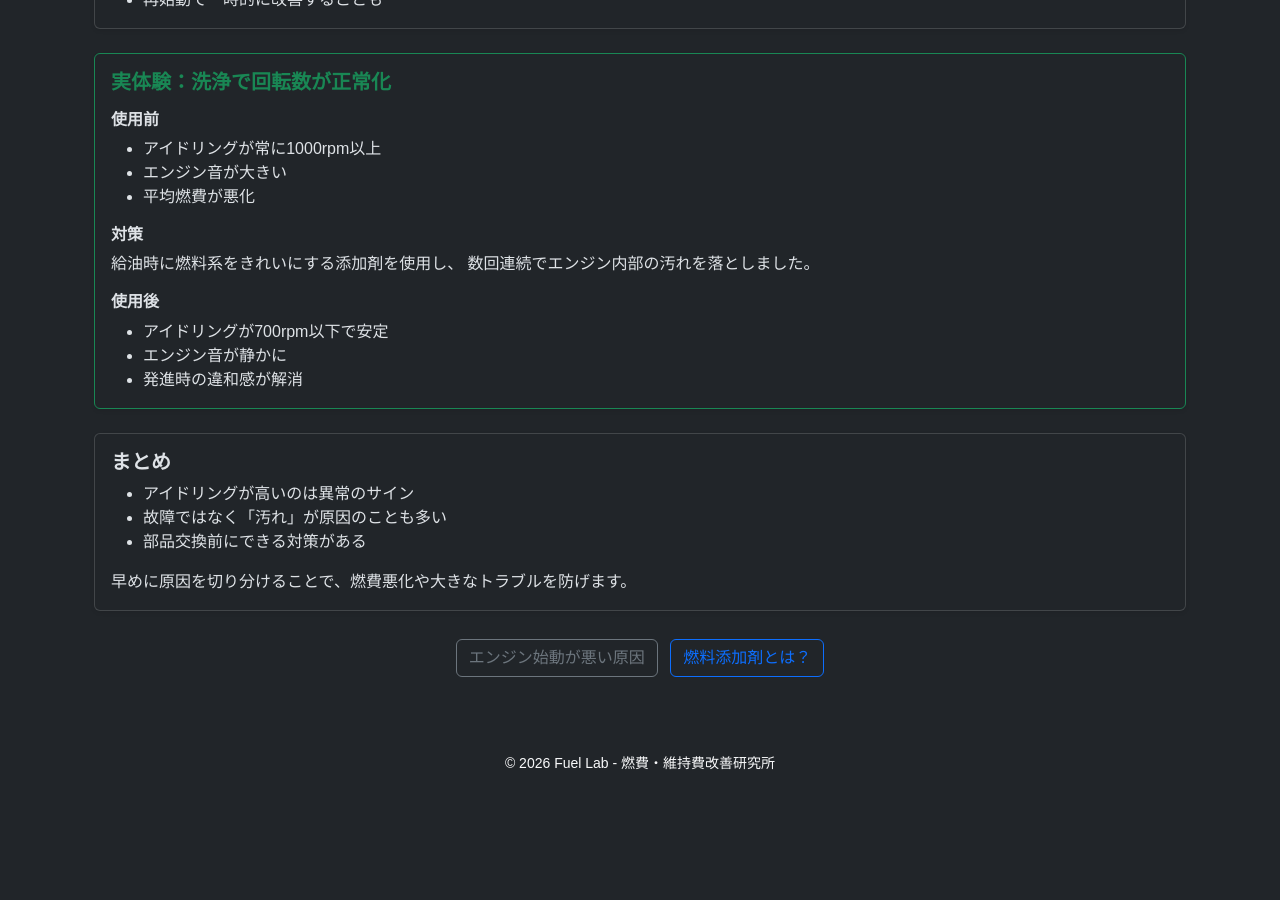
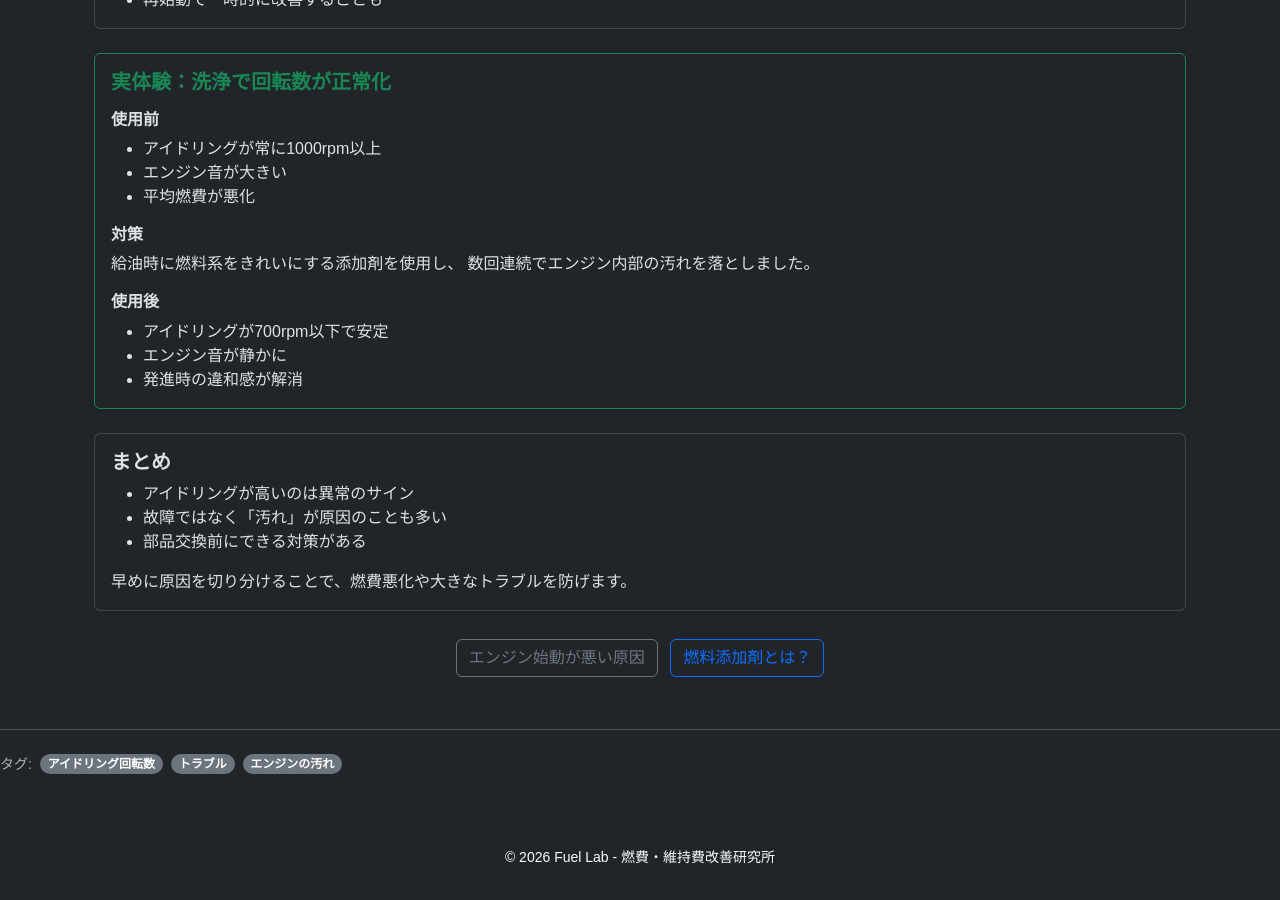
Before and after one commit to funyapar-org/fuel-lab, a Jekyll site: the page built from _knowledge/idle-high.md, in a window 1280 px wide and 900 px high, scrolled down 1181 px. Built offline with Jekyll 4.4.1, drawn with Linux system fonts in a browser that asks for light colours; before the commit the page ends 1987 px from its top, so only the background shows below that.

Commit message:
idle-high.md を更新

```diff
--- a/_knowledge/idle-high.md
+++ b/_knowledge/idle-high.md
@@ -3,6 +3,10 @@ layout: default
 nav_title: アイドリング回転数が高い原因とは？
 title: アイドリング回転数が高い原因とは？1000rpm以上になる理由を解説
 description: アイドリング回転数が高い原因を、エア漏れ・エンジン内部の汚れ・センサー異常などから初心者向けに解説。実体験をもとに改善策も紹介します。
+tags:
+  - アイドリング回転数
+  - トラブル
+  - エンジンの汚れ
 ---
 
 <div class="container my-5">
```
